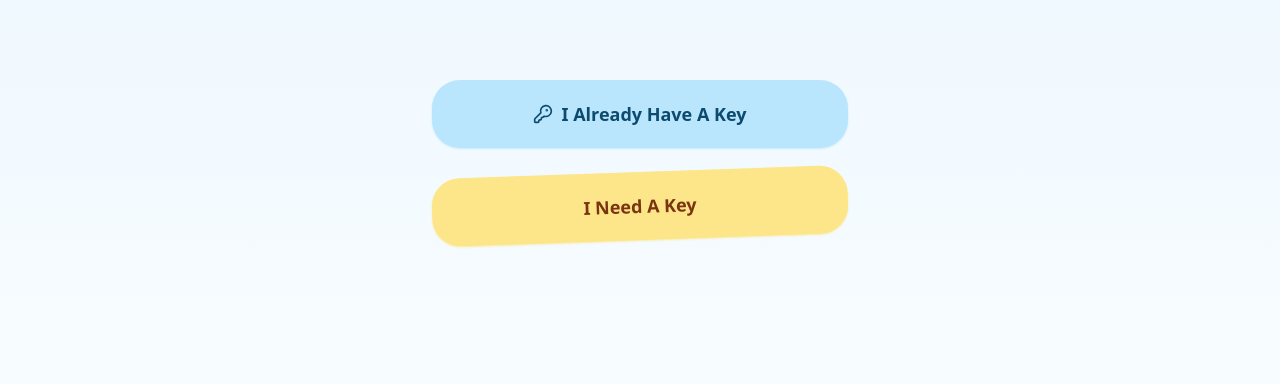
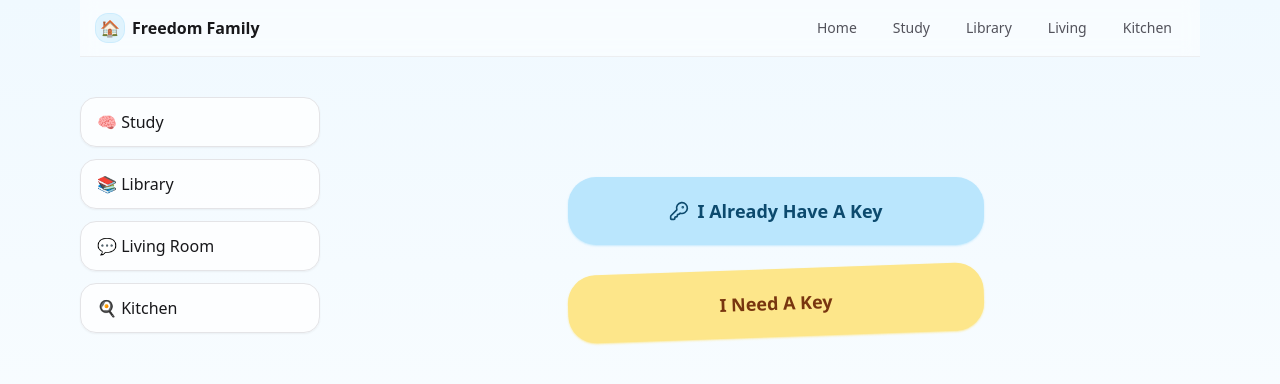
Before and after one commit to talormayde/Freedomfamily, a Next.js app: page / in a window 1280 px wide. Shown: the top 384 px of the page. Built offline with nearby package versions, Linux system fonts and the light colour scheme.

Commit message:
Update layout.tsx

```diff
--- a/app/layout.tsx
+++ b/app/layout.tsx
@@ -1,13 +1,69 @@
 import './globals.css';
 import { ReactNode } from 'react';
 
-export const metadata = { title: 'Freedom Family Hub', description: 'Member hub' };
+export const metadata = {
+  title: 'Freedom Family Hub',
+  description: 'Member hub',
+  viewport: 'width=device-width, initial-scale=1, viewport-fit=cover',
+  themeColor: '#0ea5e9',
+};
 
 export default function RootLayout({ children }: { children: ReactNode }) {
   return (
-    <html lang="en">
-      <body className="min-h-screen bg-gradient-to-b from-sky-50 to-white text-zinc-900">
-        {children}
+    <html lang="en" className="h-full">
+      <body className="min-h-screen bg-gradient-to-b from-sky-50 to-white text-zinc-900 antialiased">
+        {/* App frame */}
+        <div className="mx-auto max-w-6xl px-4">
+          {/* Top header (always visible) */}
+          <header className="sticky top-0 z-40 backdrop-blur bg-white/50 border-b border-zinc-200/60">
+            <div className="mx-auto max-w-6xl px-2 sm:px-4 h-14 flex items-center justify-between">
+              <div className="flex items-center gap-2 font-semibold">
+                <span className="inline-flex size-7 rounded-xl bg-sky-500/10 ring-1 ring-sky-200/70 items-center justify-center">🏠</span>
+                <span>Freedom Family</span>
+              </div>
+              <nav className="hidden md:flex items-center gap-3 text-sm text-zinc-600">
+                <a href="/" className="px-3 py-1.5 rounded-xl hover:bg-zinc-100">Home</a>
+                <a href="#" className="px-3 py-1.5 rounded-xl hover:bg-zinc-100">Study</a>
+                <a href="#" className="px-3 py-1.5 rounded-xl hover:bg-zinc-100">Library</a>
+                <a href="#" className="px-3 py-1.5 rounded-xl hover:bg-zinc-100">Living</a>
+                <a href="#" className="px-3 py-1.5 rounded-xl hover:bg-zinc-100">Kitchen</a>
+              </nav>
+            </div>
+          </header>
+
+          {/* Content grid: sidebar on desktop, single column on mobile */}
+          <div className="grid grid-cols-1 md:grid-cols-[240px_minmax(0,1fr)] gap-6 md:gap-8 py-6 md:py-10">
+            {/* Sidebar (desktop) */}
+            <aside className="hidden md:block">
+              <div className="sticky top-16 space-y-3">
+                <a className="block rounded-2xl px-4 py-3 bg-white/80 border border-zinc-200 shadow-sm hover:shadow transition"
+                   href="#">🧠 Study</a>
+                <a className="block rounded-2xl px-4 py-3 bg-white/80 border border-zinc-200 shadow-sm hover:shadow transition"
+                   href="#">📚 Library</a>
+                <a className="block rounded-2xl px-4 py-3 bg-white/80 border border-zinc-200 shadow-sm hover:shadow transition"
+                   href="#">💬 Living Room</a>
+                <a className="block rounded-2xl px-4 py-3 bg-white/80 border border-zinc-200 shadow-sm hover:shadow transition"
+                   href="#">🍳 Kitchen</a>
+              </div>
+            </aside>
+
+            {/* Main */}
+            <main className="min-w-0">
+              {children}
+            </main>
+          </div>
+        </div>
+
+        {/* Bottom nav (mobile only) */}
+        <nav className="md:hidden fixed bottom-0 left-0 right-0 z-40 border-t border-zinc-200/70 bg-white/90 backdrop-blur">
+          <div className="mx-auto max-w-xl grid grid-cols-5 p-2 gap-2 text-xs">
+            <a className="grid place-items-center rounded-xl py-2 bg-sky-100 text-sky-800" href="/">Home</a>
+            <a className="grid place-items-center rounded-xl py-2 text-zinc-600" href="#">Study</a>
+            <a className="grid place-items-center rounded-xl py-2 text-zinc-600" href="#">Library</a>
+            <a className="grid place-items-center rounded-xl py-2 text-zinc-600" href="#">Living</a>
+            <a className="grid place-items-center rounded-xl py-2 text-zinc-600" href="#">Kitchen</a>
+          </div>
+        </nav>
       </body>
     </html>
   );
```
